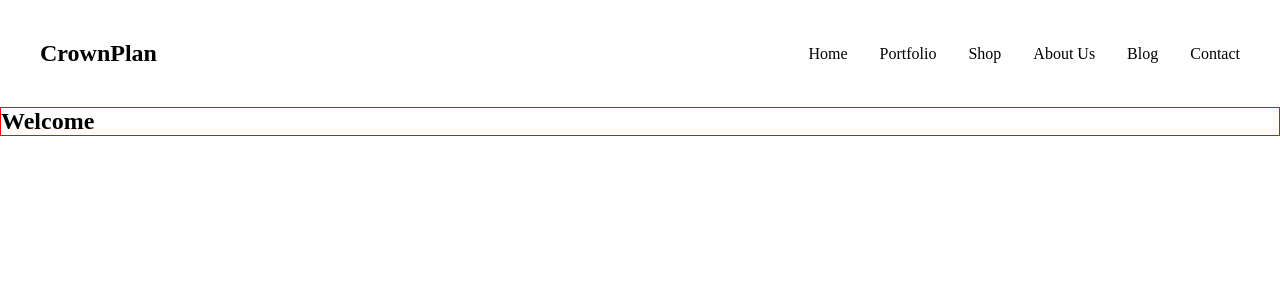
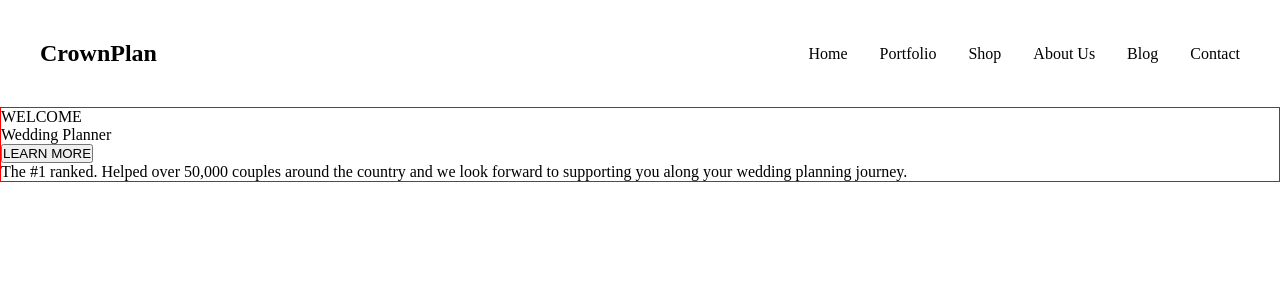
Before and after one commit to granth16/Wedding-planner, a React (Vite) app: page / in a window 1280 px wide. Shown: the top 300 px of the page. Built offline with nearby package versions, Linux system fonts and the light colour scheme.

Commit message:
chores: updated left_hero_section

```diff
--- a/src/components/Welcome.jsx
+++ b/src/components/Welcome.jsx
@@ -4,8 +4,27 @@ import hero from "/images/herobg.png";
 const Welcome = () => {
   return (
     <div className="welcome">
-      {/* <img src={hero} alt="" /> */}
-      <h2>Welcome</h2>
+      <div className="welcome_inner">
+        <div className="welcome_left">
+          <div className="welcome_left_top">
+            <span>WELCOME</span>
+          </div>
+          <div className="welcome_left_bottom">
+            <p> Wedding Planner</p>
+          </div>
+
+          <button className="btn_more">LEARN MORE</button>
+        </div>
+        <div className="welcome_right">
+          <div className="welcome_right_quote">
+            <p>
+              The #1 ranked. Helped over 50,000 couples around the country and
+              we look forward to supporting you along your wedding planning
+              journey.
+            </p>
+          </div>
+        </div>
+      </div>
     </div>
   );
 };
```
